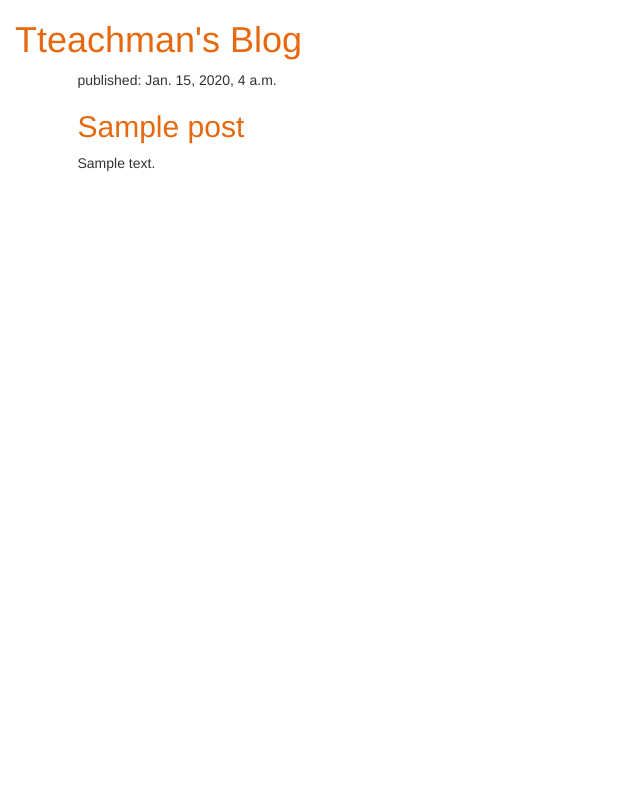
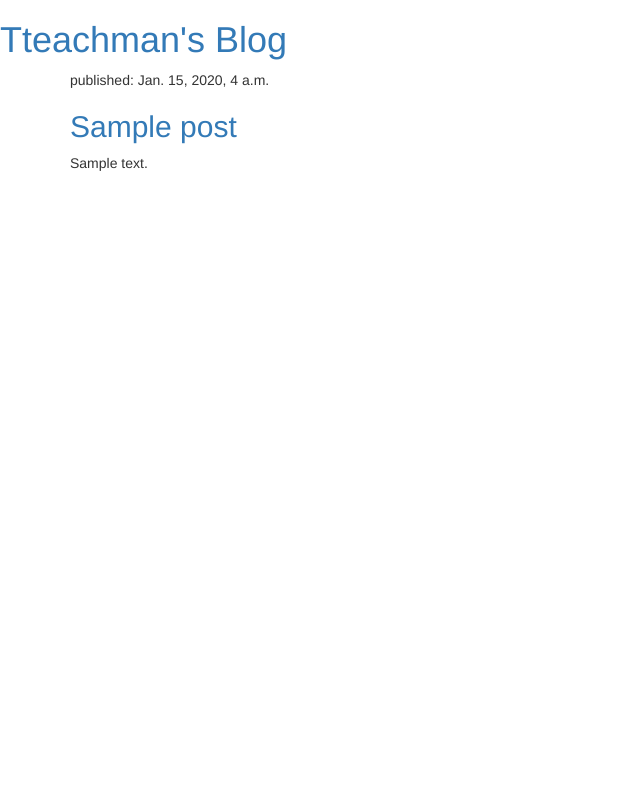
Before and after one commit to tteachman/ISQA4380, a Django app: page / in a window 1280 px wide. Shown: the whole page, without its empty margins (0-640 px from the left). Run offline with Django 3.2, Linux system fonts and the light colour scheme; tables that the repository leaves empty hold one stand-in row (values such as "Sample post"); some libraries are stand-ins or nearby versions.

Commit message:
CSS update2

```diff
--- a/blog/static/css/blog.css
+++ /dev/null
@@ -1,6 +0,0 @@
-h1 a, h2 a {
-    color: rgb(230, 105, 16);
-}
-body {
-    padding-left: 15px;
-}
```
Also changed, not shown: blog/templates/blog/post_list.html (indentation only).
